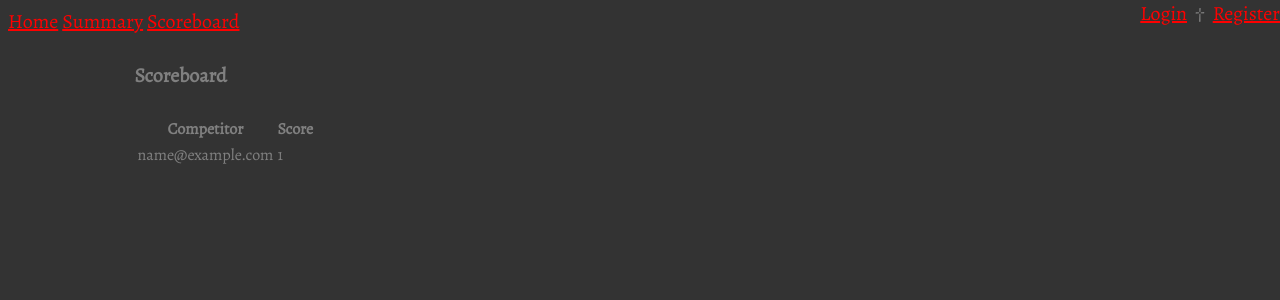
After one commit to ojplg/gotdp, a Django app: page /pool/scoreboard in a window 1280 px wide. The commit adds this page. Shown: the top 300 px of the page. Run offline with Django 3.2, Linux system fonts and the light colour scheme; tables that the repository leaves empty hold one stand-in row (values such as "Sample post").

Commit message:
Scoreboard

```diff
--- a/pool/models.py
+++ b/pool/models.py
@@ -90,6 +90,17 @@ class Selections(models.Model):
             selections.user = user
             return selections
 
+    def compute_score(self,characters):
+        score = 0
+        for selection in self.picks():
+            for character in characters:
+                if( character == selection.character ):
+                    if( selection.outcome == character.status ):
+                        score+=1
+                    else:
+                        score-=1
+        return score
+
 class Selection(models.Model):
     OUTCOMES = (
         ('L','Lives'),
--- a/pool/templates/base.html
+++ b/pool/templates/base.html
@@ -15,6 +15,7 @@
     <div class="navigation_items">
         <a href="{% url 'index' %}">Home</a>
         <a href="{% url 'summary' %}">Summary</a>
+        <a href="{% url 'scoreboard' %}">Scoreboard</a>
     </div>
 
     <div class="navigation_login">
--- /dev/null
+++ b/pool/templates/scoreboard.html
@@ -0,0 +1,28 @@
+
+{% extends "base.html" %}
+
+{% load pool_filters %}
+
+{% block content %}
+
+<h4>Scoreboard</h4>
+
+<table>
+
+    <thead>
+        <tr>
+            <th>Competitor</th>
+            <th>Score</th>
+        </tr>
+    </thead>
+
+    {% for email in scores.keys %}
+        <tr>
+            <td>{{ email }}</td>
+            <td>{{ scores|get_item:email }}</td>
+        </tr>
+    {% endfor %}
+
+</table>
+
+{% endblock %}
--- a/pool/urls.py
+++ b/pool/urls.py
@@ -10,4 +10,5 @@ urlpatterns = [
     path('accounts/', include('django.contrib.auth.urls')),
     path('register_user', views.register_user, name='register_user'),
     path('summary',views.summary, name='summary'),
+    path('scoreboard',views.scoreboard, name='scoreboard'),
 ]
--- a/pool/views.py
+++ b/pool/views.py
@@ -90,3 +90,12 @@ def summary(request):
         'deadCount': deadCount
     }
     return render(request,'summary.html',context)
+
+def scoreboard(request):
+    allSelections = Selections.objects.all()
+    characters = Character.objects.all()
+    scores = {}
+    for selections in allSelections:
+        scores[selections.user.email] = selections.compute_score(characters)
+    context = { 'scores':scores }
+    return render(request,'scoreboard.html',context)
```
Also changed, not shown: README.md.
